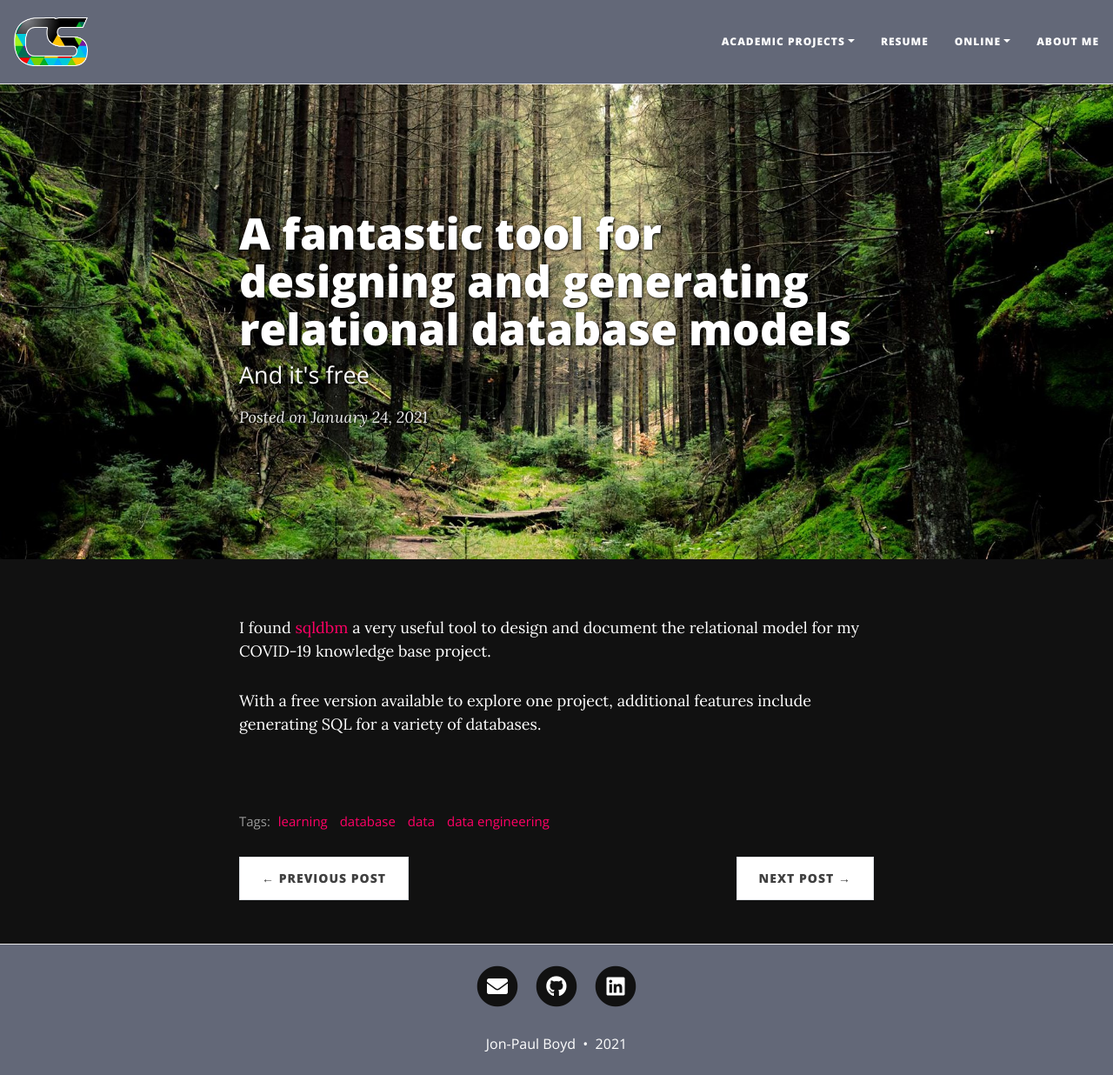
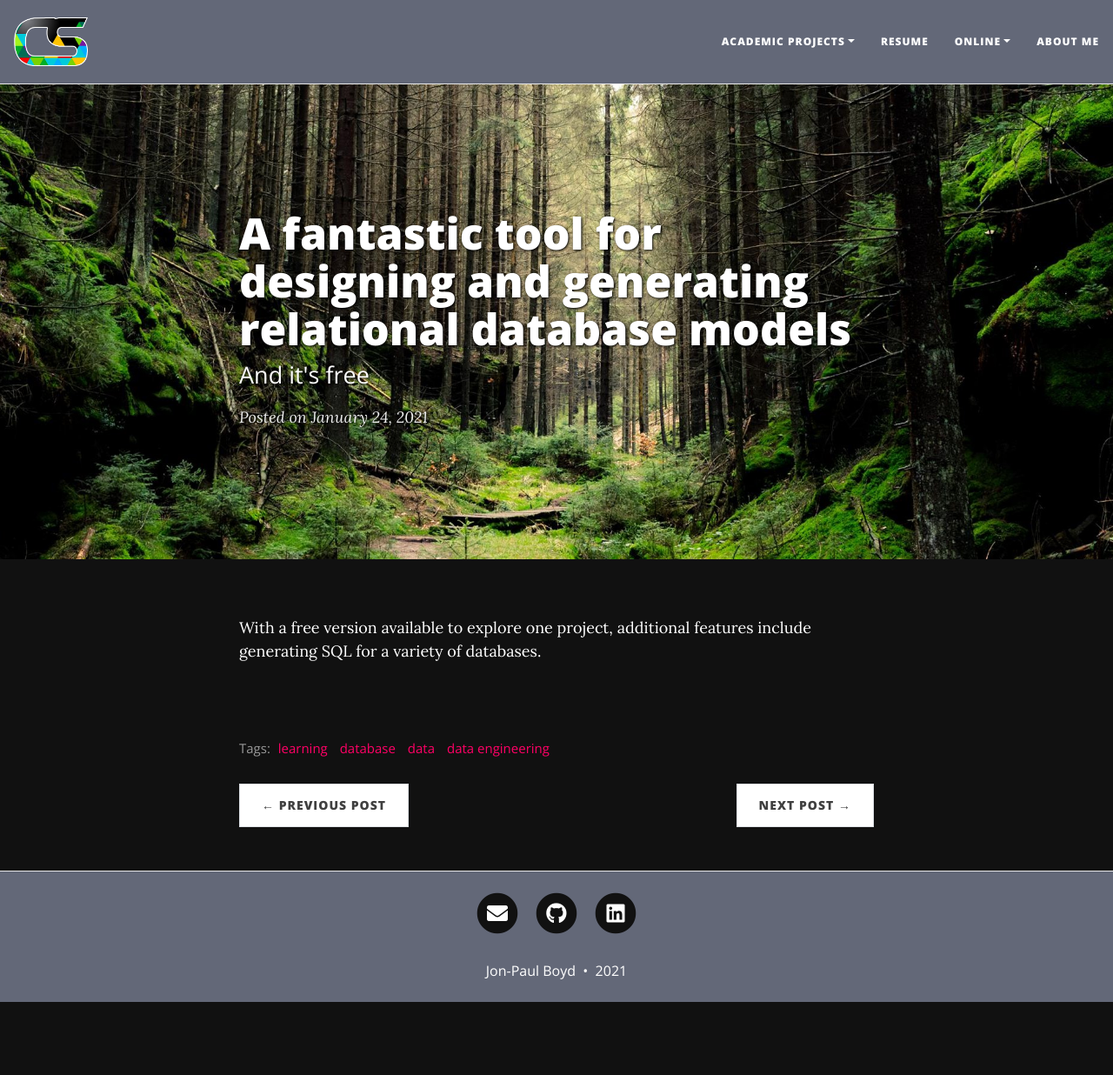
Before and after one commit to corticalstack/corticalstack.github.io, a Jekyll site: the page built from _posts/2021-01-24-a-tool-for-relational-db-modelling.md, in a window 1280 px wide and 1236 px high. Shown: the whole window at 87% size. Built offline with Jekyll 4.4.1, drawn with Linux system fonts in a browser that asks for light colours; nearby versions of some CDN libraries.

```diff
--- a/_posts/2021-01-24-a-tool-for-relational-db-modelling.md
+++ b/_posts/2021-01-24-a-tool-for-relational-db-modelling.md
@@ -5,7 +5,7 @@
 cover-img: /assets/img/forest_path.jpg
 tags: [learning, database, data, data engineering]
 ---
-I found [sqldbm](https://sqldbm.com/Home/) a very useful tool to design and document the relational model for my COVID-19 knowledge base project.
+
 
 With a free version available to explore one project, additional features include generating SQL for a variety of databases.
 
```
